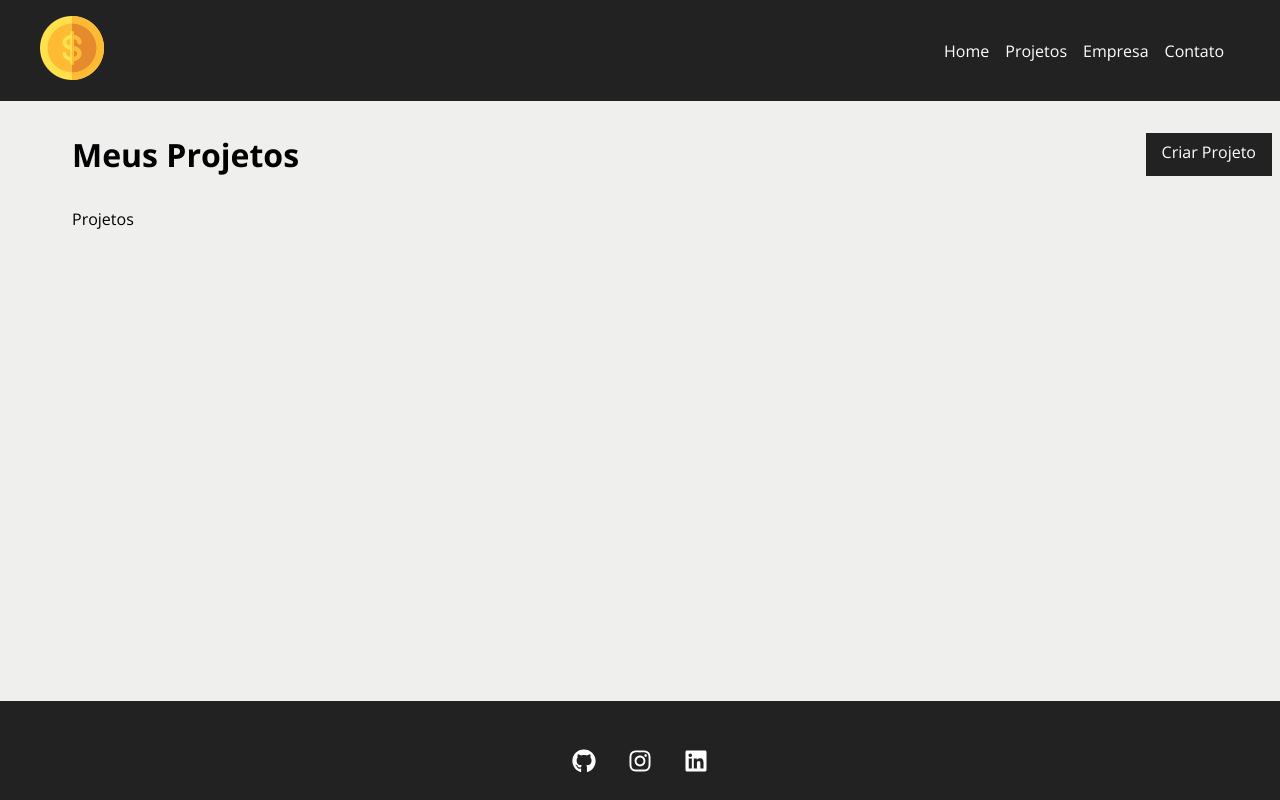
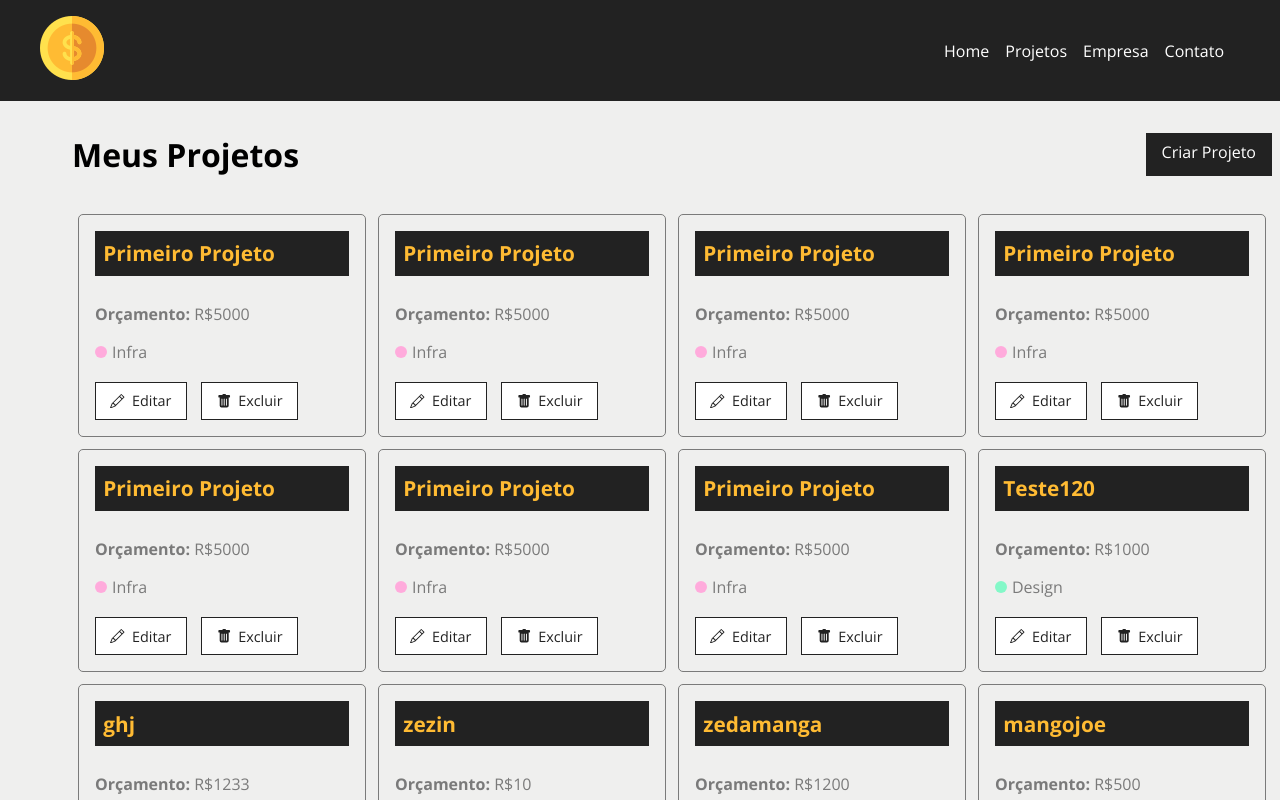
Before and after one commit to Pedroanjoss/Projeto-Costs, a React (Create React App) app in the folder costs/: page /projects in a window 1280 px wide. Shown: the top 800 px of the page. Built offline with nearby package versions, Linux system fonts and the light colour scheme; data requests are answered from the project's data file.

Commit message:
resgatando projetos

```diff
--- a/costs/db.json
+++ b/costs/db.json
@@ -11,72 +11,7 @@
       "services": [],
       "id": 1
     },
-    {
-      "name": "Primeiro Projeto",
-      "budget": "5000",
-      "category": {
-        "id": "1",
-        "name": "Infra"
-      },
-      "cost": 0,
-      "services": [],
-      "id": 2
-    },
-    {
-      "name": "Primeiro Projeto",
-      "budget": "5000",
-      "category": {
-        "id": "1",
-        "name": "Infra"
-      },
-      "cost": 0,
-      "services": [],
-      "id": 3
-    },
-    {
-      "name": "Primeiro Projeto",
-      "budget": "5000",
-      "category": {
-        "id": "1",
-        "name": "Infra"
-      },
-      "cost": 0,
-      "services": [],
-      "id": 4
-    },
-    {
-      "name": "Primeiro Projeto",
-      "budget": "5000",
-      "category": {
-        "id": "1",
-        "name": "Infra"
-      },
-      "cost": 0,
-      "services": [],
-      "id": 5
-    },
-    {
-      "name": "Primeiro Projeto",
-      "budget": "5000",
-      "category": {
-        "id": "1",
-        "name": "Infra"
-      },
-      "cost": 0,
-      "services": [],
-      "id": 6
-    },
-    {
-      "name": "Primeiro Projeto",
-      "budget": "5000",
-      "category": {
-        "id": "1",
-        "name": "Infra"
-      },
-      "cost": 0,
-      "services": [],
-      "id": 7
-    },
+
     {
       "name": "Primeiro Projeto",
       "budget": "5000",
--- a/costs/src/components/pages/Projects.js
+++ b/costs/src/components/pages/Projects.js
@@ -1,12 +1,16 @@
 import {useLocation} from 'react-router-dom'
+
+import { useState, useEffect } from 'react'
 
 import Message from "../layout/Message"
 import Container from "../layout/Container"
 import LinkButton from '../pages/LinkButton'
+import ProjectCard from '../project/ProjectCard'
 
 import styles from './Projects.module.css'
 
 function Projects() {
+    const [projects, setProjects] = useState([])
 
    const location = useLocation()
    let message = ''
@@ -14,6 +18,18 @@
     message = location.state.message
    }
 
+   useEffect(()=> {
+    fetch('http://localhost:5000/projects', {
+        method:'GET',
+        headers: {
+            'Content-Type': 'application/json'
+        },
+    }).then((resp) => resp.json())
+      .then((data) => {
+        setProjects(data)
+      })
+      .catch((err) => console.log(err))
+   }, [])
 
 
     return (
@@ -25,7 +41,15 @@
             </div>
             {message && <Message type="success" msg={message}/>}
             <Container customClass="start">
-                <p>Projetos</p>
+               {projects.map((project) => (
+                <ProjectCard
+                id={project.id}
+                name={project.name}
+                budget={project.budget}
+                category={project.category.name}
+                key={project.id}
+                />
+               ) )}
             </Container>
         </div>
     )
--- /dev/null
+++ b/costs/src/components/project/ProjectCard.js
@@ -0,0 +1,28 @@
+import {Link} from "react-router-dom"
+import styles from "./ProjectCard.module.css"
+
+import{BsPencil, BsFillTrashFill} from "react-icons/bs"
+
+function ProjectCard({id, name, budget, category, handleRemove}) {
+    return(
+     <div className={styles.project_card}>
+        <h4>{name}</h4>
+        <p>
+            <span>Orçamento:</span> R${budget}
+        </p>
+        <p className={styles.category_text}>
+            <span className={`${styles[category.toLowerCase()]}`}></span> {category}
+        </p>
+        <div className={styles.project_card_actions}>
+            <Link to="/">
+                <BsPencil /> Editar
+            </Link>
+            <button>
+                <BsFillTrashFill /> Excluir
+            </button>
+        </div>
+     </div>
+    )
+}
+
+export default ProjectCard
--- /dev/null
+++ b/costs/src/components/project/ProjectCard.module.css
@@ -0,0 +1,87 @@
+.project_card{
+    padding: 1em;
+    border: 1px solid #7a7a7a;
+    border-radius: 5px;
+    width: 24%;
+    margin: 0.5%;
+}
+
+.project_card h4 {
+    background-color: #222;
+    color: #ffbb33;
+    padding: .4em;
+    margin-bottom: 1.3em;
+    font-size: 1.3em;
+}
+
+.project_card p{
+    color: #7a7a7a;
+    margin-bottom: 1em;
+}
+
+.project_card p span {
+    font-weight: bold;
+}
+
+.category_text {
+    display: flex;
+    align-items: center;
+}
+
+.category_text span{
+    display: block;
+    width: 12px;
+    height: 12px;
+    border-radius: 50%;
+    background-color: #ccc;
+    margin-right: 5px;
+}
+
+.category_text .infra{
+    background-color: #ffabdc;
+}
+
+.category_text .desenvolvimento{
+    background-color: #a0e7e5;
+}
+
+.category_text .design{
+    background-color: #84f8c8;
+}
+
+.category_text .planejamento{
+    background-color: #fbe7c6;
+}
+
+.project_card_actions{
+    margin-top: 1.2em;
+    display: flex;
+    align-items: center;
+}
+
+.project_card_actions a,
+.project_card_actions button{
+    text-decoration: none;
+    border: none;
+    background-color: #fff;
+    color: #222;
+    font-size: .9em;
+    padding: .6em 1em;
+    margin-right: 1em;
+    cursor: pointer;
+    border: 1px solid #222;
+    display: flex;
+    align-items: center;
+    justify-content: center;
+    transition: 0.5s;
+}
+
+.project_card_actions svg {
+    margin-right: .5em;
+}
+
+.project_card_actions a:hover,
+.project_card_actions button:hover{
+    background-color: #222;
+    color: #ffbb33;
+}
```
